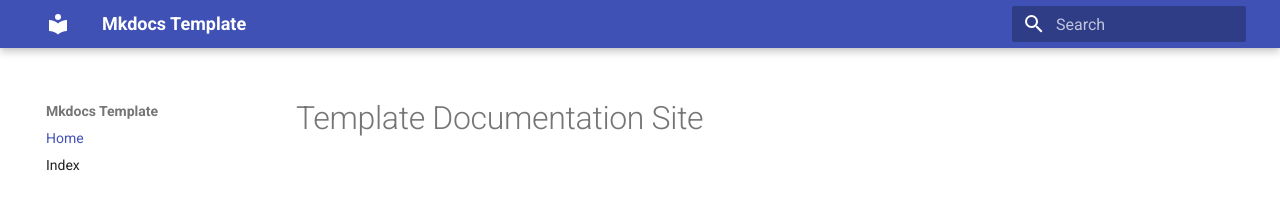
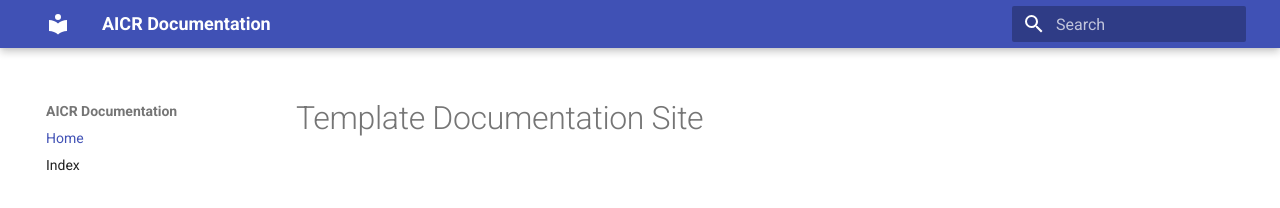
Before and after one commit to mghpcc/aicr-docs-edit, an MkDocs documentation site: the page built from docs/index.md, in a window 1280 px wide. Shown: the top 208 px of the page. Built offline with MkDocs 1.6.1 and Material for MkDocs 9.7.7, drawn with Linux system fonts in a browser that asks for light colours.

Commit message:
Update title for site

```diff
--- a/mkdocs.yml
+++ b/mkdocs.yml
@@ -1,5 +1,5 @@
-site_name: Mkdocs Template
-site_url: https://squidfunk.github.io/mkdocs-material/
+site_name: AICR Documentation
+site_url: https://www.mghpcc.org/
 nav:
   - Home: index.md
   - Index: tags.md
```
